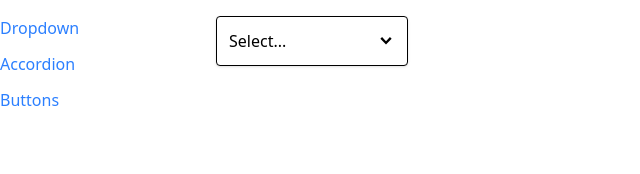
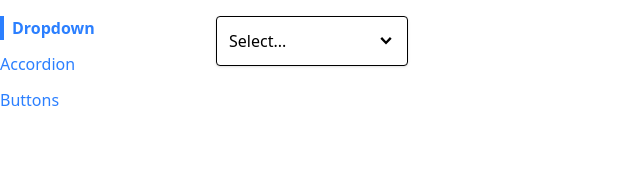
Before and after one commit to PeterBachman100/comps, a React (Vite) app: page / in a window 1280 px wide. Shown: the top 174 px of the page, without its empty margins (0-640 px from the left). Built offline with nearby package versions, Linux system fonts and the light colour scheme.

Commit message:
Styling: Navigation Links and Sidebar

```diff
--- a/src/components/Link.js
+++ b/src/components/Link.js
@@ -2,10 +2,10 @@
 import classNames from 'classnames';
 
 
-function Link({ to, children, className}) {
-    const { navigate } = useNavigation();
+function Link({ to, children, className, activeClassName}) {
+    const { navigate, currentPath } = useNavigation();
 
-    const classes = classNames('text-blue-500', className);
+    const classes = classNames('text-blue-500 cursor-pointer', className, currentPath === to && activeClassName);
 
     const handleClick = (event) => {
         if (event.metaKey || event.ctrlKey) {
--- a/src/components/Sidebar.js
+++ b/src/components/Sidebar.js
@@ -8,11 +8,11 @@
     ];
 
     const renderedLinks = links.map((link) => {
-        return <Link key={link.label} to={link.path} className="mb-3">{link.label}</Link>
+        return <Link key={link.label} to={link.path} className="mb-3" activeClassName="font-bold border-l-4 border-blue-500 pl-2">{link.label}</Link>
     });
 
     return (
-        <div className="sticky top-0 overflow-y-scroll flex flex-col">
+        <div className="sticky top-0 overflow-y-scroll flex flex-col items-start">
             {renderedLinks}
         </div>
     );
```
